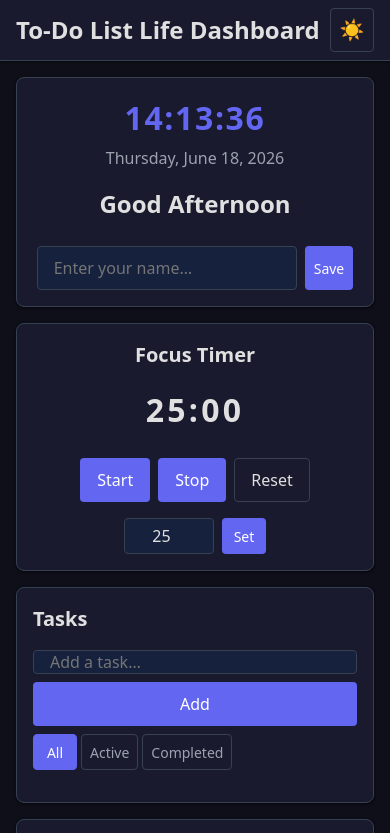
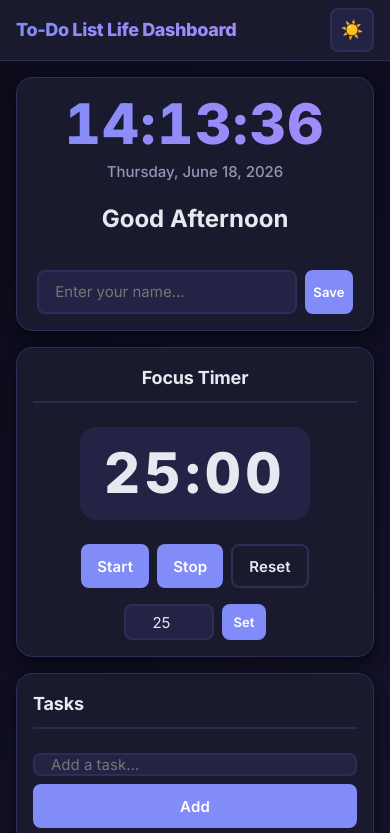
Before and after one commit to Marnyot/CodingCamp-15June26-MarioValentinoArdhana, a website: page index.html in a window 390 px wide. Both pictures are taken after a click on the button "Switch to dark mode". Shown: the top 833 px of the page. Drawn offline with Linux system fonts and the light colour scheme.

Commit message:
style: enhance UI with modern design, gradients, animations, and refined typography

```diff
--- a/css/style.css
+++ b/css/style.css
@@ -1,30 +1,35 @@
-/* ==========================================================================
-   CSS Custom Properties — Light theme (default)
-   ========================================================================== */
+@import url('https://fonts.googleapis.com/css2?family=Inter:wght@400;500;600;700;800&display=swap');
+
 :root {
   /* Colours */
-  --bg:            #f5f5f5;
+  --bg:            #f0f4f8;
+  --bg-gradient:   linear-gradient(135deg, #f0f4f8 0%, #e2e8f0 100%);
   --surface:       #ffffff;
-  --surface-alt:   #f0f0f0;
-  --border:        #d1d5db;
-  --text:          #111111;
-  --text-muted:    #6b7280;
-  --primary:       #4f46e5;
-  --primary-hover: #4338ca;
-  --danger:        #dc2626;
-  --danger-hover:  #b91c1c;
-  --success:       #16a34a;
+  --surface-alt:   #f1f5f9;
+  --surface-hover: #f8fafc;
+  --border:        #cbd5e1;
+  --text:          #0f172a;
+  --text-muted:    #64748b;
+  --primary:       #6366f1;
+  --primary-light: #e0e7ff;
+  --primary-hover: #4f46e5;
+  --primary-glow:  rgba(99, 102, 241, 0.25);
+  --danger:        #ef4444;
+  --danger-hover:  #dc2626;
+  --success:       #10b981;
+  --success-light: #d1fae5;
   --error-text:    #dc2626;
   --error-bg:      #fef2f2;
 
   /* Typography */
-  --font-family:   system-ui, -apple-system, BlinkMacSystemFont, 'Segoe UI', sans-serif;
-  --font-size-sm:  0.875rem;
-  --font-size-md:  1rem;
-  --font-size-lg:  1.25rem;
+  --font-family:   'Inter', system-ui, -apple-system, BlinkMacSystemFont, 'Segoe UI', sans-serif;
+  --font-size-sm:  0.8125rem;
+  --font-size-md:  0.9375rem;
+  --font-size-lg:  1.125rem;
   --font-size-xl:  1.5rem;
   --font-size-2xl: 2rem;
-  --font-size-3xl: 3rem;
+  --font-size-3xl: 3.5rem;
+  --font-size-4xl: 4.5rem;
 
   /* Spacing */
   --space-xs:  0.25rem;
@@ -35,41 +40,45 @@
   --space-2xl: 3rem;
 
   /* Misc */
-  --radius:        0.5rem;
-  --radius-sm:     0.25rem;
-  --shadow:        0 1px 3px rgba(0, 0, 0, 0.1), 0 1px 2px rgba(0, 0, 0, 0.06);
-  --shadow-md:     0 4px 6px rgba(0, 0, 0, 0.07), 0 2px 4px rgba(0, 0, 0, 0.05);
-  --transition:    0.15s ease;
+  --radius:        1rem;
+  --radius-sm:     0.5rem;
+  --radius-xs:     0.25rem;
+  --shadow:        0 1px 3px rgba(0, 0, 0, 0.06), 0 1px 2px rgba(0, 0, 0, 0.04);
+  --shadow-md:     0 4px 6px rgba(0, 0, 0, 0.05), 0 10px 15px rgba(0, 0, 0, 0.03);
+  --shadow-lg:     0 10px 25px rgba(0, 0, 0, 0.06), 0 4px 10px rgba(0, 0, 0, 0.03);
+  --shadow-xl:     0 20px 40px rgba(0, 0, 0, 0.08);
+  --transition:    0.2s cubic-bezier(0.4, 0, 0.2, 1);
 
   /* Minimum touch target */
   --touch-target:  44px;
 }
 
-/* ==========================================================================
-   Dark theme overrides — toggled by adding `.dark` to <html>
-   ========================================================================== */
 :root.dark {
-  --bg:            #0f0f1a;
+  --bg:            #0b0b1a;
+  --bg-gradient:   linear-gradient(135deg, #0b0b1a 0%, #15132b 100%);
   --surface:       #1a1a2e;
-  --surface-alt:   #16213e;
-  --border:        #374151;
-  --text:          #e0e0e0;
-  --text-muted:    #9ca3af;
-  --primary:       #6366f1;
-  --primary-hover: #818cf8;
-  --danger:        #ef4444;
-  --danger-hover:  #f87171;
-  --success:       #22c55e;
+  --surface-alt:   #232346;
+  --surface-hover: #2a2a52;
+  --border:        #2d2d56;
+  --text:          #e8e8f0;
+  --text-muted:    #9494b8;
+  --primary:       #818cf8;
+  --primary-light: rgba(129, 140, 248, 0.15);
+  --primary-hover: #6366f1;
+  --primary-glow:  rgba(129, 140, 248, 0.3);
+  --danger:        #f87171;
+  --danger-hover:  #ef4444;
+  --success:       #34d399;
+  --success-light: rgba(52, 211, 153, 0.15);
   --error-text:    #f87171;
   --error-bg:      #2d1515;
 
-  --shadow:        0 1px 3px rgba(0, 0, 0, 0.4), 0 1px 2px rgba(0, 0, 0, 0.3);
-  --shadow-md:     0 4px 6px rgba(0, 0, 0, 0.4), 0 2px 4px rgba(0, 0, 0, 0.3);
+  --shadow:        0 1px 3px rgba(0, 0, 0, 0.3), 0 1px 2px rgba(0, 0, 0, 0.2);
+  --shadow-md:     0 4px 6px rgba(0, 0, 0, 0.3), 0 10px 15px rgba(0, 0, 0, 0.2);
+  --shadow-lg:     0 10px 25px rgba(0, 0, 0, 0.4), 0 4px 10px rgba(0, 0, 0, 0.2);
+  --shadow-xl:     0 20px 40px rgba(0, 0, 0, 0.5);
 }
 
-/* ==========================================================================
-   Reset & Base
-   ========================================================================== */
 *, *::before, *::after {
   box-sizing: border-box;
   margin: 0;
@@ -78,92 +87,106 @@
 
 html {
   font-size: 16px;
-  /* Smooth theme transitions after initial load — class swap on <html>
-     makes all var() references animate. */
   transition: background-color var(--transition), color var(--transition);
 }
 
 body {
   font-family: var(--font-family);
   font-size: var(--font-size-md);
-  line-height: 1.5;
-  background-color: var(--bg);
+  line-height: 1.6;
+  background: var(--bg-gradient);
   color: var(--text);
   min-height: 100vh;
+  -webkit-font-smoothing: antialiased;
+  -moz-osx-font-smoothing: grayscale;
 }
 
-/* ==========================================================================
-   Layout
-   ========================================================================== */
 .dashboard-header {
   display: flex;
   align-items: center;
   justify-content: space-between;
   padding: var(--space-md) var(--space-xl);
-  background-color: var(--surface);
+  background: var(--surface);
   border-bottom: 1px solid var(--border);
-  box-shadow: var(--shadow);
+  backdrop-filter: blur(12px);
+  position: sticky;
+  top: 0;
+  z-index: 50;
 }
 
 .dashboard-title {
-  font-size: var(--font-size-xl);
-  font-weight: 700;
-  color: var(--text);
+  font-size: var(--font-size-lg);
+  font-weight: 800;
+  color: var(--primary);
+  letter-spacing: -0.02em;
+  background: linear-gradient(135deg, var(--primary), #a78bfa);
+  -webkit-background-clip: text;
+  -webkit-text-fill-color: transparent;
+  background-clip: text;
 }
 
 .dashboard-main {
   display: grid;
-  grid-template-columns: repeat(auto-fit, minmax(min(100%, 340px), 1fr));
-  gap: var(--space-lg);
+  grid-template-columns: repeat(auto-fit, minmax(min(100%, 360px), 1fr));
+  gap: var(--space-xl);
   padding: var(--space-xl);
   max-width: 1400px;
   margin: 0 auto;
 }
 
-/* ==========================================================================
-   Widget Card
-   ========================================================================== */
 .widget {
-  background-color: var(--surface);
+  background: var(--surface);
   border: 1px solid var(--border);
   border-radius: var(--radius);
-  padding: var(--space-lg);
-  box-shadow: var(--shadow);
+  padding: var(--space-xl);
+  box-shadow: var(--shadow-md);
+  transition: transform var(--transition), box-shadow var(--transition), border-color var(--transition);
+}
+
+.widget:hover {
+  box-shadow: var(--shadow-lg);
+  border-color: var(--primary);
 }
 
 .widget-title {
   font-size: var(--font-size-lg);
-  font-weight: 600;
-  margin-bottom: var(--space-md);
+  font-weight: 700;
+  margin-bottom: var(--space-lg);
   color: var(--text);
+  letter-spacing: -0.01em;
+  padding-bottom: var(--space-sm);
+  border-bottom: 2px solid var(--primary-light);
 }
 
-/* ==========================================================================
-   Greeting Widget
-   ========================================================================== */
 .greeting-widget {
   text-align: center;
 }
 
 .clock {
-  font-size: var(--font-size-3xl);
-  font-weight: 700;
-  letter-spacing: 0.05em;
-  color: var(--primary);
+  font-size: var(--font-size-4xl);
+  font-weight: 800;
+  letter-spacing: 0.03em;
+  background: linear-gradient(135deg, var(--primary), #a78bfa);
+  -webkit-background-clip: text;
+  -webkit-text-fill-color: transparent;
+  background-clip: text;
   margin-bottom: var(--space-xs);
   font-variant-numeric: tabular-nums;
+  line-height: 1.1;
 }
 
 .date {
   font-size: var(--font-size-md);
   color: var(--text-muted);
   margin-bottom: var(--space-md);
+  font-weight: 500;
 }
 
 .greeting-text {
   font-size: var(--font-size-2xl);
-  font-weight: 600;
-  margin-bottom: var(--space-lg);
+  font-weight: 700;
+  margin-bottom: var(--space-xl);
+  color: var(--text);
 }
 
 .name-form {
@@ -179,7 +202,7 @@ body {
   max-width: 260px;
   height: var(--touch-target);
   padding: 0 var(--space-md);
-  border: 1px solid var(--border);
+  border: 2px solid var(--border);
   border-radius: var(--radius-sm);
   background-color: var(--surface-alt);
   color: var(--text);
@@ -191,23 +214,26 @@ body {
 .name-input:focus {
   outline: none;
   border-color: var(--primary);
-  box-shadow: 0 0 0 3px rgba(79, 70, 229, 0.2);
+  box-shadow: 0 0 0 4px var(--primary-glow);
 }
 
-/* ==========================================================================
-   Timer Widget
-   ========================================================================== */
 .timer-widget {
   text-align: center;
 }
 
 .timer-display {
-  font-size: var(--font-size-3xl);
-  font-weight: 700;
+  font-size: var(--font-size-4xl);
+  font-weight: 800;
   color: var(--text);
-  letter-spacing: 0.1em;
+  letter-spacing: 0.08em;
   margin-bottom: var(--space-lg);
   font-variant-numeric: tabular-nums;
+  line-height: 1.1;
+  background: var(--surface-alt);
+  padding: var(--space-md) var(--space-lg);
+  border-radius: var(--radius);
+  display: inline-block;
+  min-width: 220px;
 }
 
 .timer-controls {
@@ -233,7 +259,7 @@ body {
   width: 90px;
   height: 36px;
   padding: 0 var(--space-sm);
-  border: 1px solid var(--border);
+  border: 2px solid var(--border);
   border-radius: var(--radius-sm);
   background-color: var(--surface-alt);
   color: var(--text);
@@ -246,30 +272,33 @@ body {
 .duration-input:focus {
   outline: none;
   border-color: var(--primary);
-  box-shadow: 0 0 0 3px rgba(79, 70, 229, 0.2);
+  box-shadow: 0 0 0 4px var(--primary-glow);
 }
 
 .timer-notification {
-  margin-top: var(--space-md);
-  padding: var(--space-sm) var(--space-md);
-  background-color: var(--primary);
+  margin-top: var(--space-lg);
+  padding: var(--space-md) var(--space-lg);
+  background: linear-gradient(135deg, var(--success), #059669);
   color: #fff;
-  border-radius: var(--radius-sm);
-  font-size: var(--font-size-md);
-  font-weight: 500;
+  border-radius: var(--radius);
+  font-size: var(--font-size-lg);
+  font-weight: 600;
+  animation: notifPop 0.4s cubic-bezier(0.175, 0.885, 0.32, 1.275);
+}
+
+@keyframes notifPop {
+  0% { transform: scale(0.8); opacity: 0; }
+  100% { transform: scale(1); opacity: 1; }
 }
 
 .timer-notification.hidden {
   display: none;
 }
 
-/* ==========================================================================
-   Task Manager Widget
-   ========================================================================== */
 .add-form {
   display: flex;
   gap: var(--space-sm);
-  margin-bottom: var(--space-sm);
+  margin-bottom: var(--space-md);
   flex-wrap: wrap;
 }
 
@@ -278,7 +307,7 @@ body {
   min-width: 0;
   height: var(--touch-target);
   padding: 0 var(--space-md);
-  border: 1px solid var(--border);
+  border: 2px solid var(--border);
   border-radius: var(--radius-sm);
   background-color: var(--surface-alt);
   color: var(--text);
@@ -290,7 +319,7 @@ body {
 .text-input:focus {
   outline: none;
   border-color: var(--primary);
-  box-shadow: 0 0 0 3px rgba(79, 70, 229, 0.2);
+  box-shadow: 0 0 0 4px var(--primary-glow);
 }
 
 .sort-controls {
@@ -315,20 +344,31 @@ body {
   border: 1px solid var(--border);
   border-radius: var(--radius-sm);
   background-color: var(--surface-alt);
-  transition: background-color var(--transition), box-shadow var(--transition);
+  transition: background-color var(--transition), box-shadow var(--transition), transform var(--transition);
 }
 
 .task-item:hover {
-  background-color: var(--surface);
+  background-color: var(--surface-hover);
   box-shadow: var(--shadow);
+  transform: translateX(4px);
 }
 
 .task-checkbox {
-  width: 18px;
-  height: 18px;
+  width: 20px;
+  height: 20px;
   accent-color: var(--primary);
   cursor: pointer;
   flex-shrink: 0;
+  border-radius: 4px;
+  transition: transform var(--transition);
+}
+
+.task-checkbox:hover {
+  transform: scale(1.15);
+}
+
+.task-checkbox:checked {
+  accent-color: var(--success);
 }
 
 .task-text {
@@ -336,6 +376,7 @@ body {
   min-width: 0;
   word-break: break-word;
   font-size: var(--font-size-md);
+  font-weight: 500;
 }
 
 .task-text.done {
@@ -347,7 +388,7 @@ body {
   flex: 1;
   height: 36px;
   padding: 0 var(--space-sm);
-  border: 1px solid var(--primary);
+  border: 2px solid var(--primary);
   border-radius: var(--radius-sm);
   background-color: var(--surface);
   color: var(--text);
@@ -355,9 +396,11 @@ body {
   font-family: var(--font-family);
 }
 
-/* ==========================================================================
-   Quick Links Widget
-   ========================================================================== */
+.task-edit-input:focus {
+  outline: none;
+  box-shadow: 0 0 0 4px var(--primary-glow);
+}
+
 .link-grid {
   display: flex;
   flex-wrap: wrap;
@@ -385,26 +428,24 @@ body {
   font-size: var(--font-size-sm);
   font-family: var(--font-family);
   font-weight: 500;
-  transition: background-color var(--transition), border-color var(--transition), transform var(--transition);
+  transition: background-color var(--transition), border-color var(--transition), transform var(--transition), box-shadow var(--transition);
   word-break: break-all;
 }
 
 .link-btn:hover,
 .link-btn:focus {
-  background-color: var(--primary);
+  background: linear-gradient(135deg, var(--primary), #818cf8);
   border-color: var(--primary);
   color: #fff;
   outline: none;
-  transform: translateY(-1px);
+  transform: translateY(-2px);
+  box-shadow: 0 4px 12px var(--primary-glow);
 }
 
 .link-btn:focus-visible {
-  box-shadow: 0 0 0 3px rgba(79, 70, 229, 0.4);
+  box-shadow: 0 0 0 4px var(--primary-glow);
 }
 
-/* ==========================================================================
-   Buttons
-   ========================================================================== */
 .btn {
   display: inline-flex;
   align-items: center;
@@ -412,35 +453,44 @@ body {
   min-height: var(--touch-target);
   min-width: var(--touch-target);
   padding: 0 var(--space-md);
-  background-color: var(--primary);
+  background: linear-gradient(135deg, var(--primary), #818cf8);
   color: #ffffff;
-  border: 1px solid transparent;
+  border: none;
   border-radius: var(--radius-sm);
   font-size: var(--font-size-md);
   font-family: var(--font-family);
-  font-weight: 500;
+  font-weight: 600;
   cursor: pointer;
-  transition: background-color var(--transition), box-shadow var(--transition);
+  transition: transform var(--transition), box-shadow var(--transition), opacity var(--transition);
   white-space: nowrap;
+  letter-spacing: 0.01em;
 }
 
 .btn:hover {
-  background-color: var(--primary-hover);
+  box-shadow: 0 4px 14px var(--primary-glow);
+  transform: translateY(-1px);
+}
+
+.btn:active {
+  transform: translateY(0);
 }
 
 .btn:focus-visible {
   outline: none;
-  box-shadow: 0 0 0 3px rgba(79, 70, 229, 0.4);
+  box-shadow: 0 0 0 4px var(--primary-glow);
 }
 
 .btn-secondary {
-  background-color: transparent;
+  background: transparent;
   color: var(--text);
-  border-color: var(--border);
+  border: 2px solid var(--border);
 }
 
 .btn-secondary:hover {
-  background-color: var(--surface-alt);
+  background: var(--surface-alt);
+  border-color: var(--text-muted);
+  box-shadow: none;
+  transform: translateY(-1px);
 }
 
 .btn-small {
@@ -450,9 +500,9 @@ body {
 }
 
 .btn-icon {
-  background-color: transparent;
+  background: transparent;
   color: var(--text-muted);
-  border-color: transparent;
+  border: none;
   min-width: 36px;
   min-height: 36px;
   padding: 0;
@@ -462,72 +512,80 @@ body {
 .btn-icon:hover {
   color: var(--danger);
   background-color: var(--error-bg);
+  box-shadow: none;
+  transform: none;
 }
 
 .btn-danger {
-  background-color: transparent;
+  background: transparent;
   color: var(--danger);
-  border-color: var(--border);
+  border: 2px solid var(--danger);
 }
 
 .btn-danger:hover {
-  background-color: var(--danger);
+  background: var(--danger);
   color: #fff;
+  box-shadow: none;
 }
 
-/* Sort button active state */
 .btn-sort {
-  background-color: transparent;
+  background: transparent;
   color: var(--text-muted);
-  border-color: var(--border);
+  border: 2px solid var(--border);
   min-height: 36px;
   padding: 0 var(--space-sm);
   font-size: var(--font-size-sm);
+  font-weight: 500;
 }
 
 .btn-sort:hover {
-  background-color: var(--surface-alt);
+  background: var(--surface-alt);
   color: var(--text);
+  border-color: var(--text-muted);
+  box-shadow: none;
+  transform: translateY(-1px);
 }
 
 .btn-sort-active {
-  background-color: var(--primary);
+  background: linear-gradient(135deg, var(--primary), #818cf8);
   color: #ffffff;
-  border-color: var(--primary);
+  border-color: transparent;
+  font-weight: 600;
 }
 
 .btn-sort-active:hover {
-  background-color: var(--primary-hover);
+  background: linear-gradient(135deg, var(--primary-hover), var(--primary));
+  box-shadow: 0 4px 14px var(--primary-glow);
+  color: #fff;
+  border-color: transparent;
+  transform: translateY(-1px);
 }
 
-/* Theme toggle button */
 .theme-toggle-btn {
   min-height: var(--touch-target);
   min-width: var(--touch-target);
   padding: 0;
-  background-color: transparent;
-  border: 1px solid var(--border);
+  background: var(--surface-alt);
+  border: 2px solid var(--border);
   border-radius: var(--radius-sm);
   font-size: var(--font-size-lg);
   cursor: pointer;
-  transition: background-color var(--transition);
+  transition: background-color var(--transition), transform var(--transition), box-shadow var(--transition);
   display: inline-flex;
   align-items: center;
   justify-content: center;
 }
 
 .theme-toggle-btn:hover {
-  background-color: var(--surface-alt);
+  background: var(--surface-hover);
+  transform: rotate(15deg);
 }
 
 .theme-toggle-btn:focus-visible {
   outline: none;
-  box-shadow: 0 0 0 3px rgba(79, 70, 229, 0.4);
+  box-shadow: 0 0 0 4px var(--primary-glow);
 }
 
-/* ==========================================================================
-   Error Messages
-   ========================================================================== */
 .error-msg {
   font-size: var(--font-size-sm);
   color: var(--error-text);
@@ -537,15 +595,14 @@ body {
   margin-bottom: var(--space-sm);
   min-height: 0;
   transition: opacity var(--transition);
+  font-weight: 500;
+  border: 1px solid rgba(220, 38, 38, 0.2);
 }
 
 .error-msg:empty {
   display: none;
 }
 
-/* ==========================================================================
-   Utility
-   ========================================================================== */
 .hidden {
   display: none !important;
 }
@@ -562,9 +619,6 @@ body {
   border: 0;
 }
 
-/* ==========================================================================
-   Responsive — minimum 320 px width supported
-   ========================================================================== */
 @media (max-width: 480px) {
   .dashboard-header {
     padding: var(--space-sm) var(--space-md);
@@ -580,11 +634,12 @@ body {
   }
 
   .clock {
-    font-size: var(--font-size-2xl);
+    font-size: var(--font-size-3xl);
   }
 
   .timer-display {
-    font-size: var(--font-size-2xl);
+    font-size: var(--font-size-3xl);
+    min-width: 160px;
   }
 
   .greeting-text {
```
